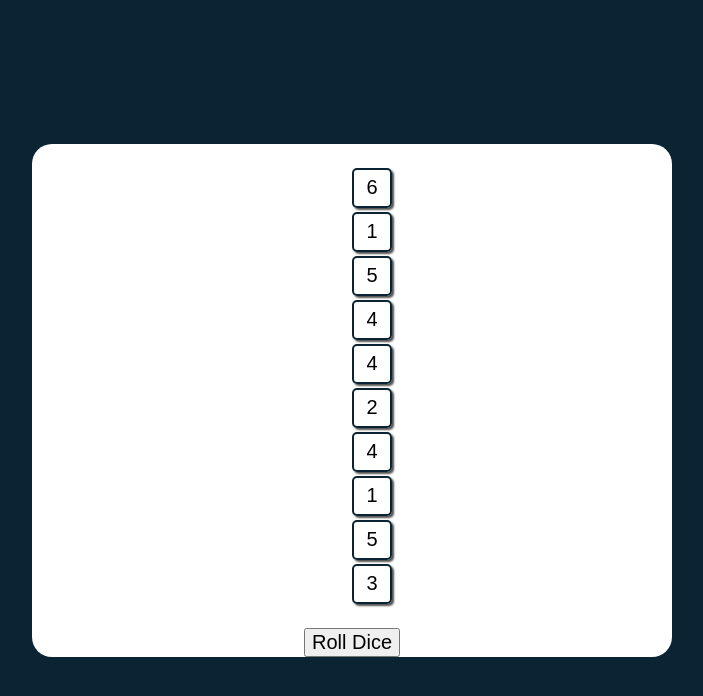
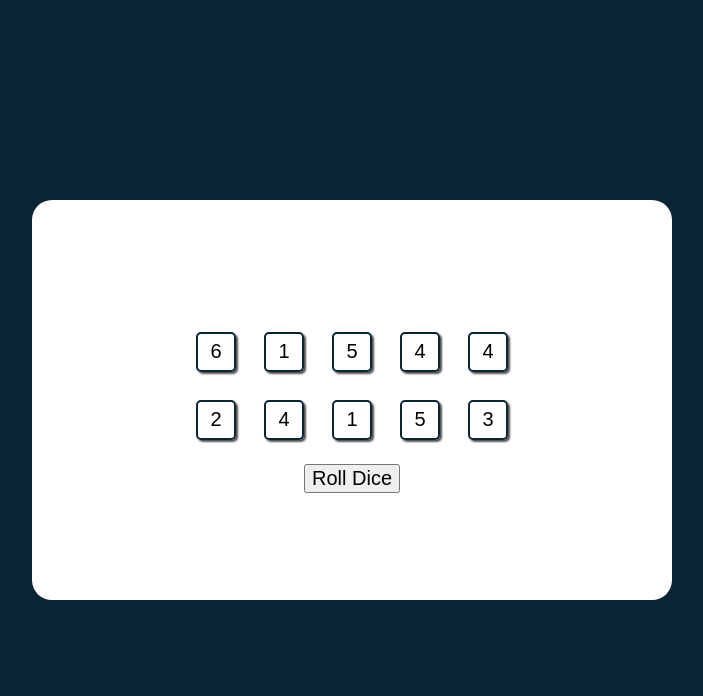
Before and after one commit to LarsGKodehode/tenzies, a React (Vite) app: page / in a window 1280 px wide. Shown: the top 696 px of the page, without its empty margins (288-991 px from the left). Built offline with nearby package versions, Linux system fonts and the light colour scheme.

Commit message:
fixed dice layout

```diff
--- a/src/App.module.css
+++ b/src/App.module.css
@@ -15,3 +15,13 @@
   /* colors */
   background-color: var(--palette-primary-500);
 }
+
+.game-board {
+  /* placement */
+  display: grid;
+  grid-gap: 20px;
+  grid-template-columns: repeat(5, auto);
+
+  /* shape */
+  padding: 0px;
+}
--- a/src/App.tsx
+++ b/src/App.tsx
@@ -99,7 +99,7 @@ function App() {
   return (
     <main id='App' className={styles['App']} data-theme='bright'>
 
-      <ul>
+      <ul className={styles['game-board']}>
         {React.Children.toArray(populateBoard(data.diceState))}
       </ul>
 
```
